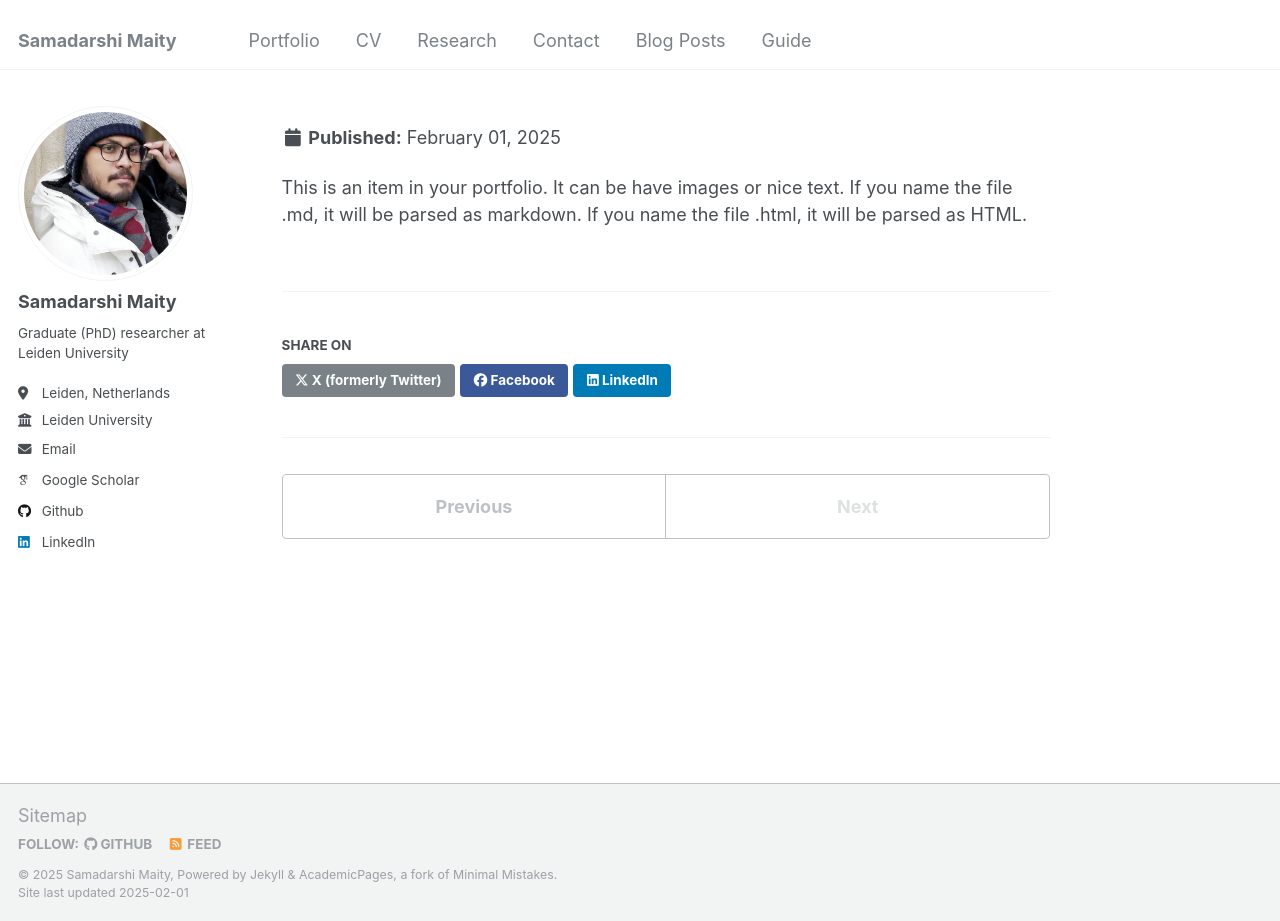
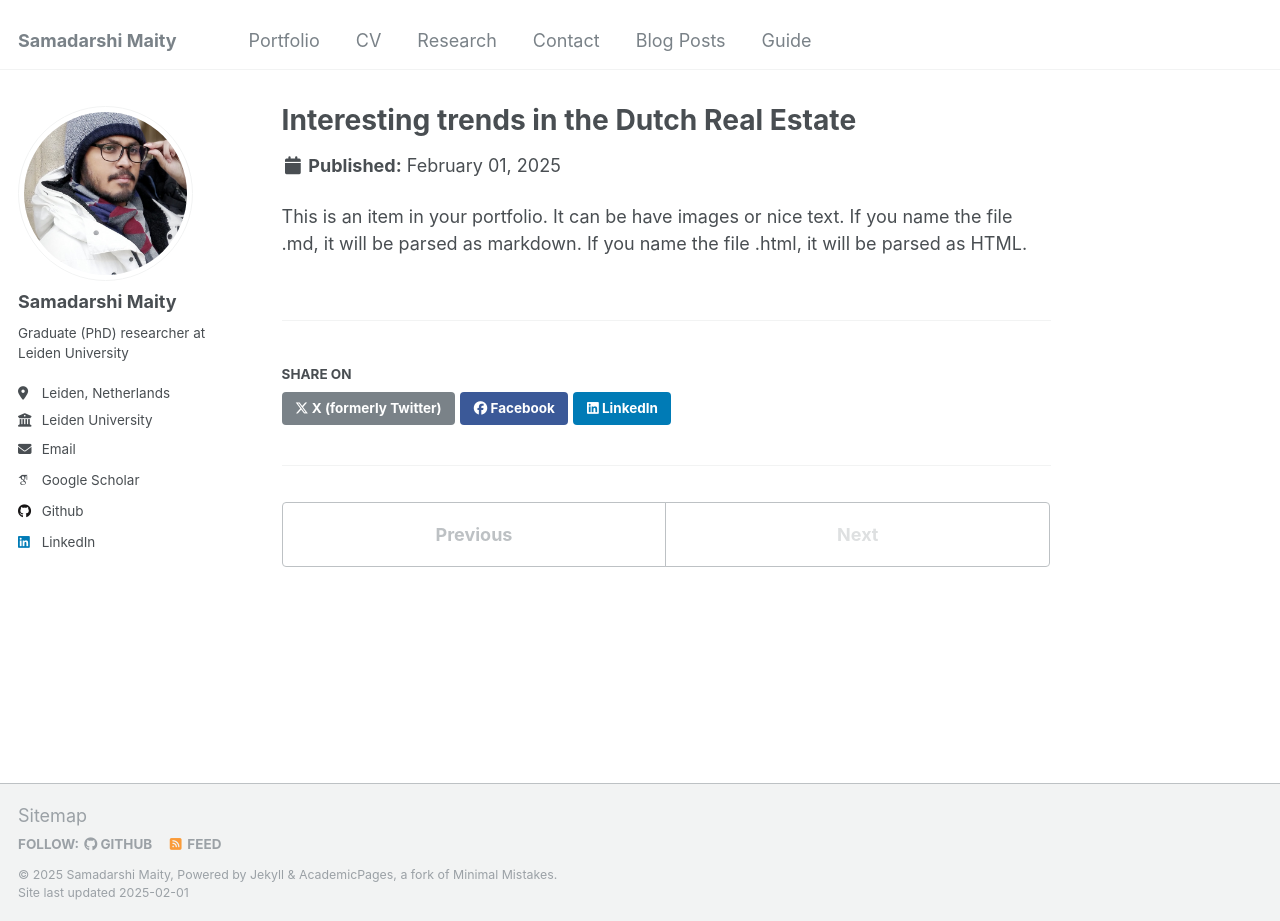
Before and after one commit to Samadarshi-Maity/Samadarshi-Maity.github.io, a Jekyll site: the page built from _portfolio/portfolio-2.html, in a window 1280 px wide and 921 px high. Built offline with Jekyll 4.4.1, drawn with Linux system fonts in a browser that asks for light colours; some web fonts are replaced.

Commit message:
Update portfolio-2.html

```diff
--- a/_portfolio/portfolio-2.html
+++ b/_portfolio/portfolio-2.html
@@ -1,6 +1,6 @@
 ---
-title: "Portfolio item number 2"
-excerpt: "Short description of portfolio item number 2 <br/><img src='/images/housing/te-koop.png' width="50" height="50">"
+title: "Interesting trends in the Dutch Real Estate"
+excerpt: "Short description of portfolio item number 2 <br/><img src='/images/housing/te-koop.png'>"
 collection: portfolio
 ---
 
```
